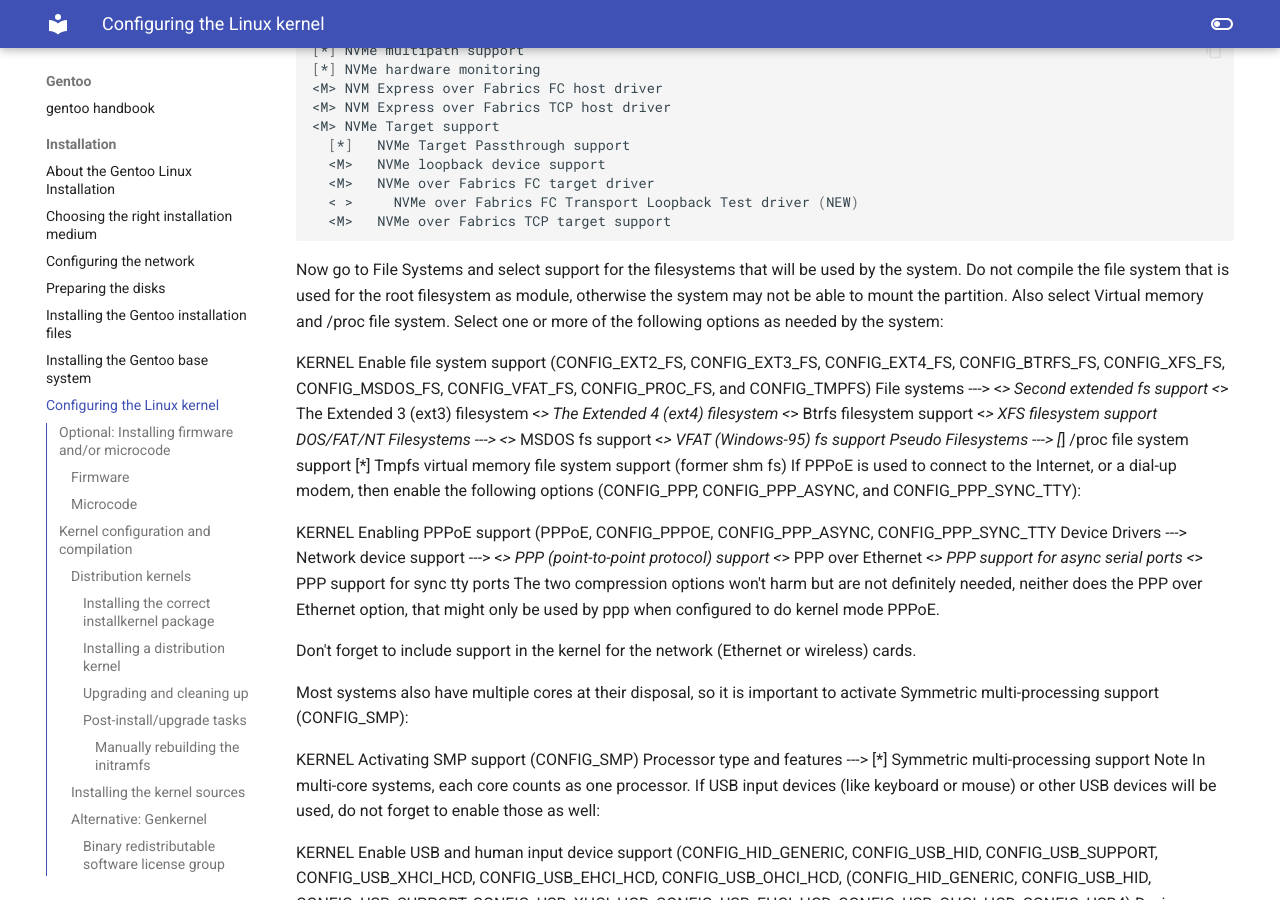
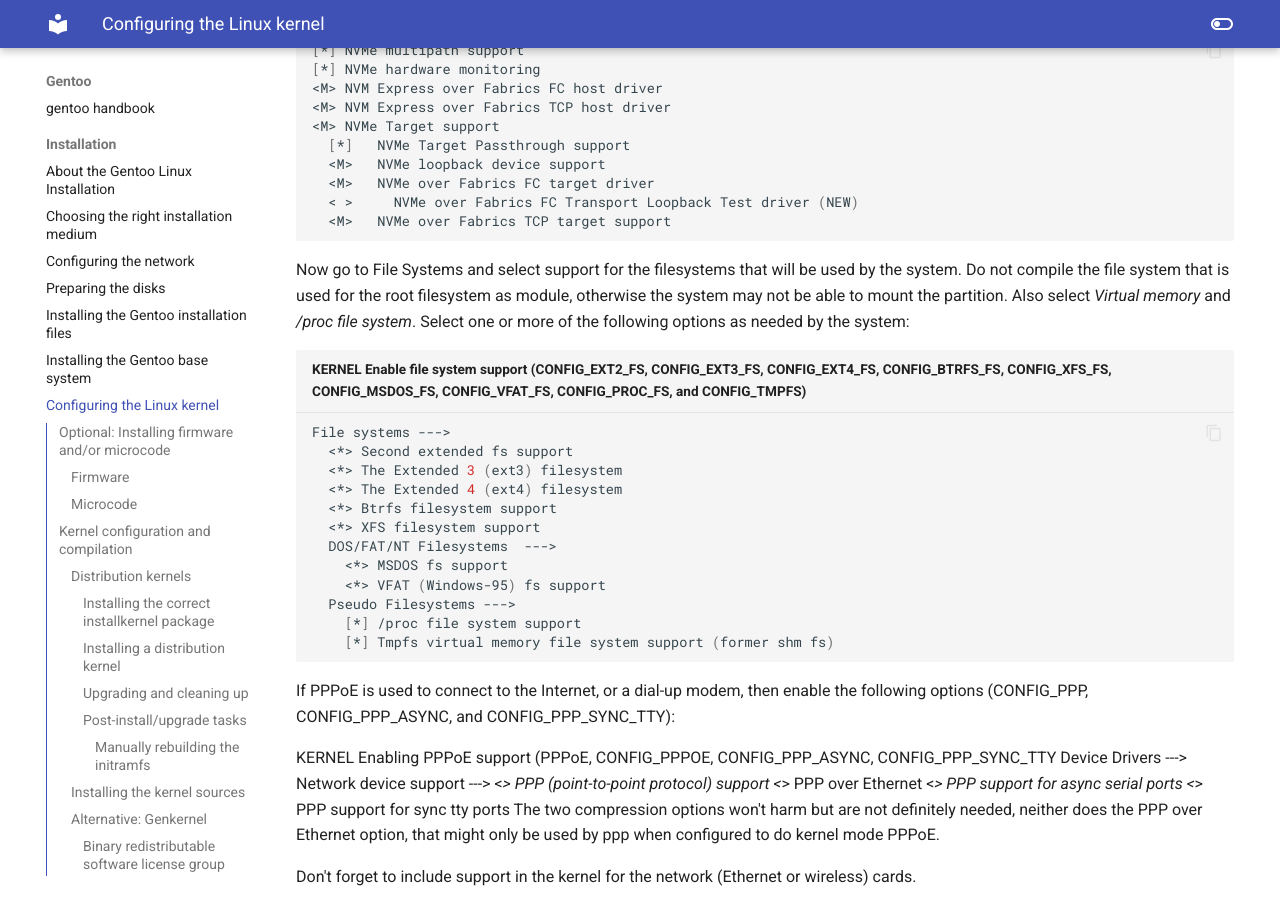
Before and after one commit to floviken/mkdocs, an MkDocs documentation site: the page built from docs/gentoo/installation/07-Configuring the linux kernel.md, in a window 1280 px wide and 900 px high, scrolled down 7838 px. Built offline with MkDocs 1.6.1 and Material for MkDocs 9.7.7, drawn with Linux system fonts in a browser that asks for light colours; some of the changed lines change nothing that is shown.

Commit message:
Update 07-Configuring the linux kernel.md

````diff
--- a/docs/gentoo/installation/07-Configuring the linux kernel.md
+++ b/docs/gentoo/installation/07-Configuring the linux kernel.md
@@ -282,9 +282,9 @@
   <M>   NVMe over Fabrics TCP target support
 ```
 
-Now go to File Systems and select support for the filesystems that will be used by the system. Do not compile the file system that is used for the root filesystem as module, otherwise the system may not be able to mount the partition. Also select Virtual memory and /proc file system. Select one or more of the following options as needed by the system:
+Now go to File Systems and select support for the filesystems that will be used by the system. Do not compile the file system that is used for the root filesystem as module, otherwise the system may not be able to mount the partition. Also select *Virtual memory* and */proc file system*. Select one or more of the following options as needed by the system:
 
-KERNEL Enable file system support (CONFIG_EXT2_FS, CONFIG_EXT3_FS, CONFIG_EXT4_FS, CONFIG_BTRFS_FS, CONFIG_XFS_FS, CONFIG_MSDOS_FS, CONFIG_VFAT_FS, CONFIG_PROC_FS, and CONFIG_TMPFS)
+```sh title="KERNEL Enable file system support (CONFIG_EXT2_FS, CONFIG_EXT3_FS, CONFIG_EXT4_FS, CONFIG_BTRFS_FS, CONFIG_XFS_FS, CONFIG_MSDOS_FS, CONFIG_VFAT_FS, CONFIG_PROC_FS, and CONFIG_TMPFS)"
 File systems --->
   <*> Second extended fs support
   <*> The Extended 3 (ext3) filesystem
@@ -297,6 +297,8 @@
   Pseudo Filesystems --->
     [*] /proc file system support
     [*] Tmpfs virtual memory file system support (former shm fs)
+```
+
 If PPPoE is used to connect to the Internet, or a dial-up modem, then enable the following options (CONFIG_PPP, CONFIG_PPP_ASYNC, and CONFIG_PPP_SYNC_TTY):
 
 KERNEL Enabling PPPoE support (PPPoE, CONFIG_PPPOE, CONFIG_PPP_ASYNC, CONFIG_PPP_SYNC_TTY
````
